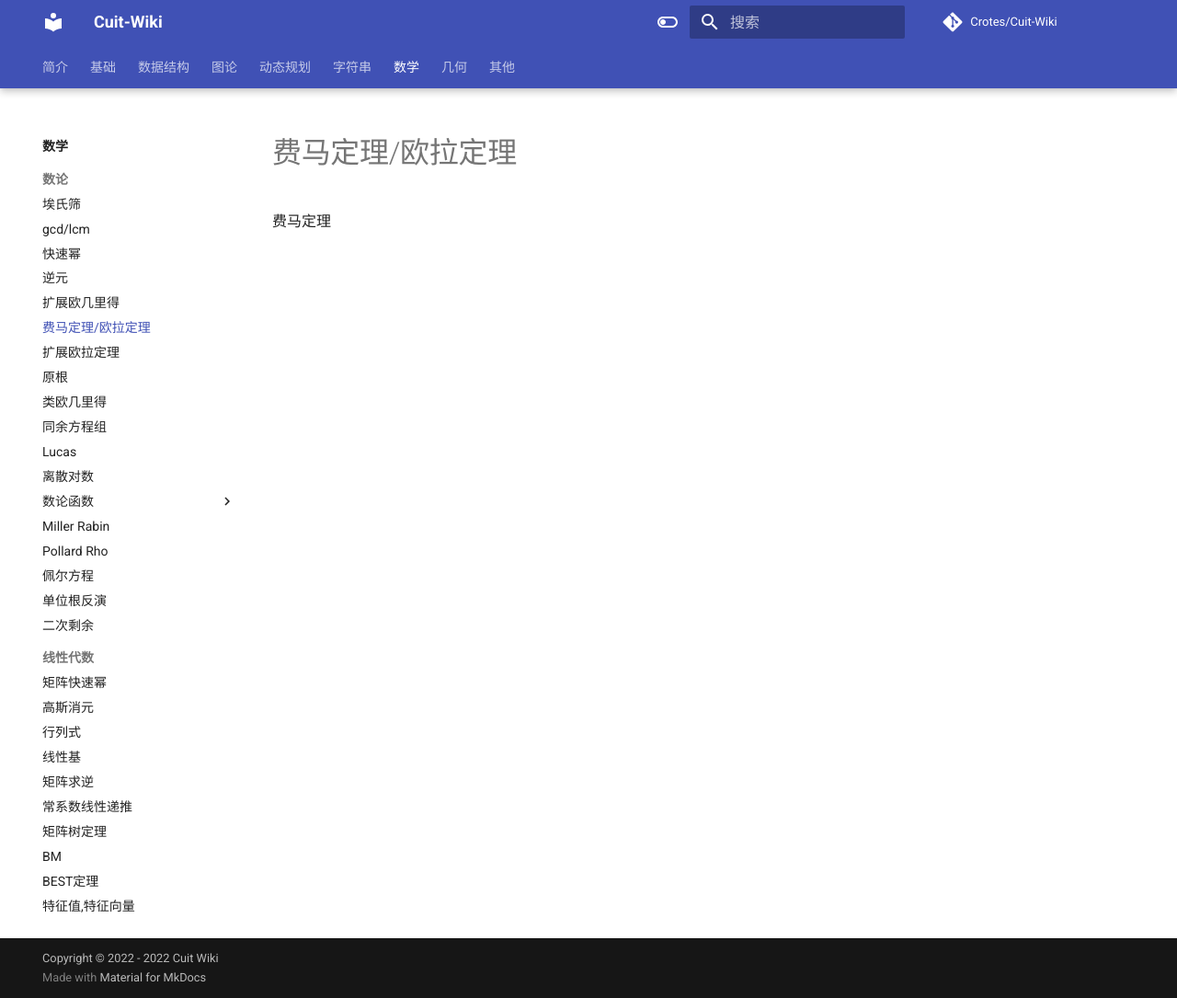
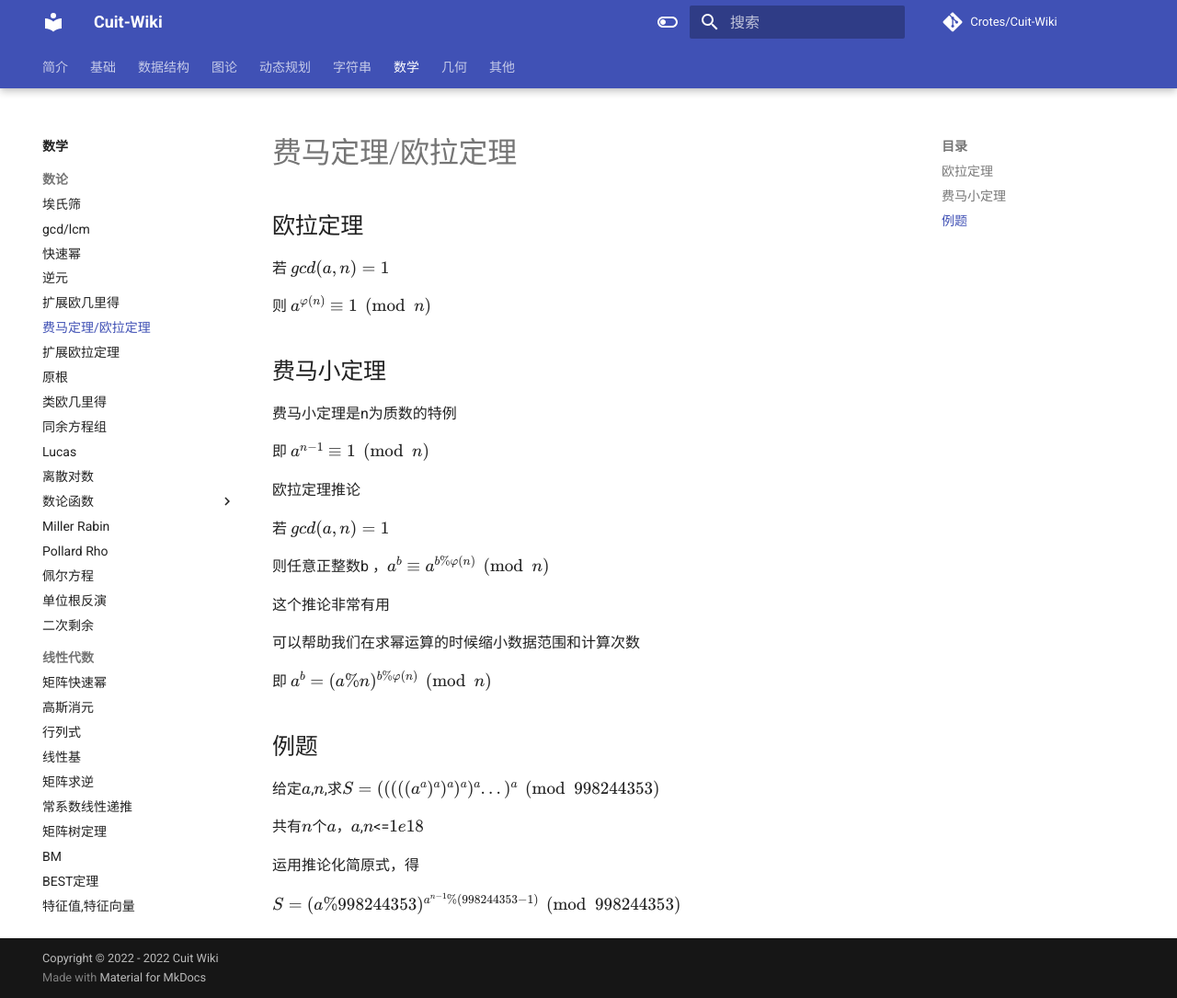
Before and after one commit to Crotes/Cuit-Wiki, an MkDocs documentation site: the page built from docs/Math/费马定理.md, in a window 1280 px wide and 1085 px high. Shown: the whole window at 92% size. Built offline with MkDocs 1.6.1 and Material for MkDocs 9.7.7, drawn with Linux system fonts in a browser that asks for light colours; formulas are drawn with MathJax 3; comment, search, counter and statistics services are not loaded.

Commit message:
Update 费马定理.md

```diff
--- a/docs/Math/费马定理.md
+++ b/docs/Math/费马定理.md
@@ -1 +1,33 @@
-费马定理
+## 欧拉定理
+
+若 $gcd(a,n)=1$
+
+则 $a^{φ(n)}\equiv 1\pmod n$
+
+## 费马小定理
+
+费马小定理是n为质数的特例
+
+即 $a^{n-1}\equiv 1\pmod n$
+
+欧拉定理推论
+
+若 $gcd(a,n)=1$
+
+则任意正整数b ，$a^b\equiv a^{ b \% φ(n) } \pmod n$
+
+这个推论非常有用
+
+可以帮助我们在求幂运算的时候缩小数据范围和计算次数
+
+即 $a ^ b =(a \% n) ^ {b \% φ(n)}  \pmod n$
+
+## 例题
+
+给定$a$,$n$,求$S=(((((a^a)^a)^a)^a)^a...)^a  \pmod{998244353}$
+
+共有$n$个$a$，$a$,$n$<=$1e18$
+
+运用推论化简原式，得
+
+$S=(a \% 998244353) ^ {a^{n-1} \% (998244353-1)}\pmod{998244353}$
```
